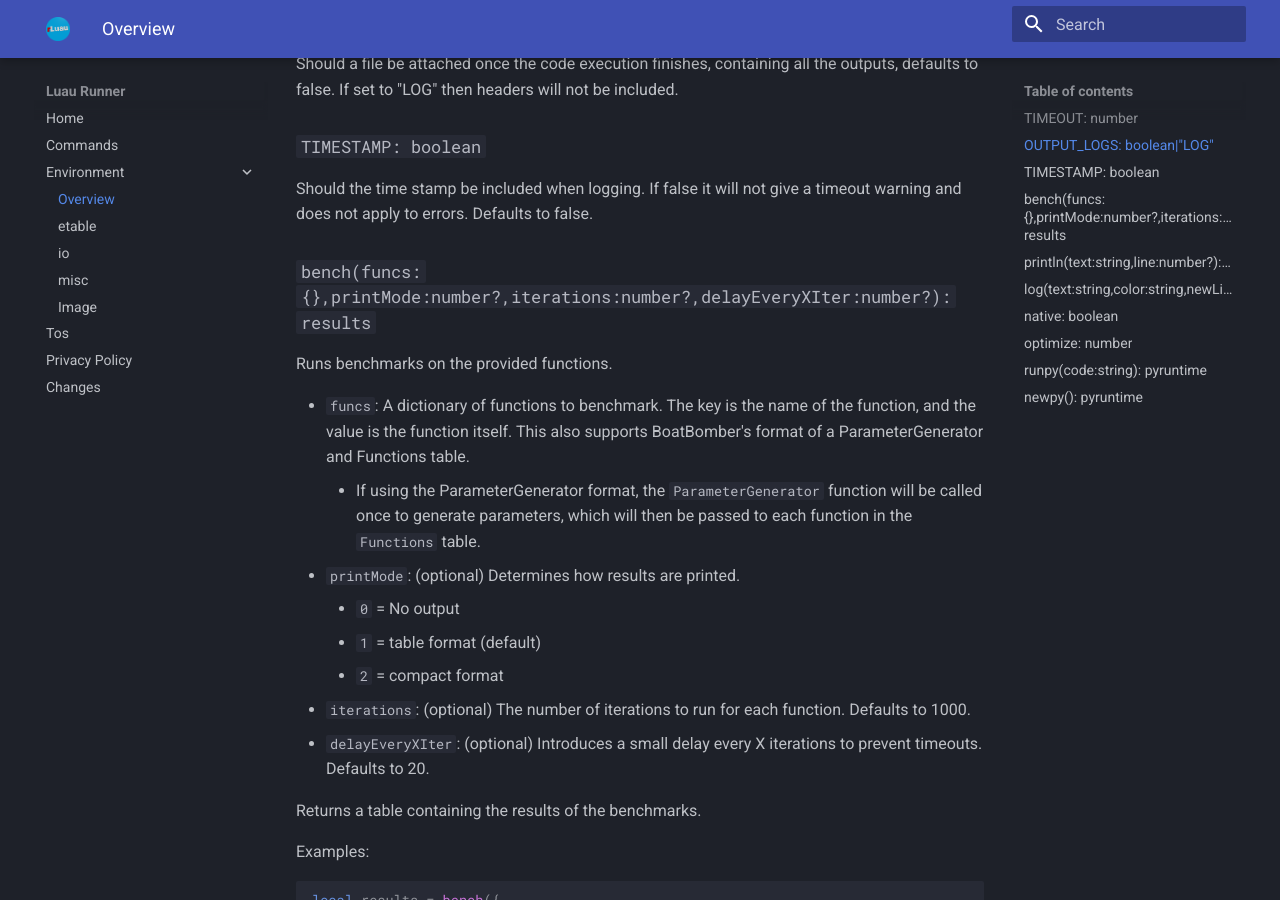
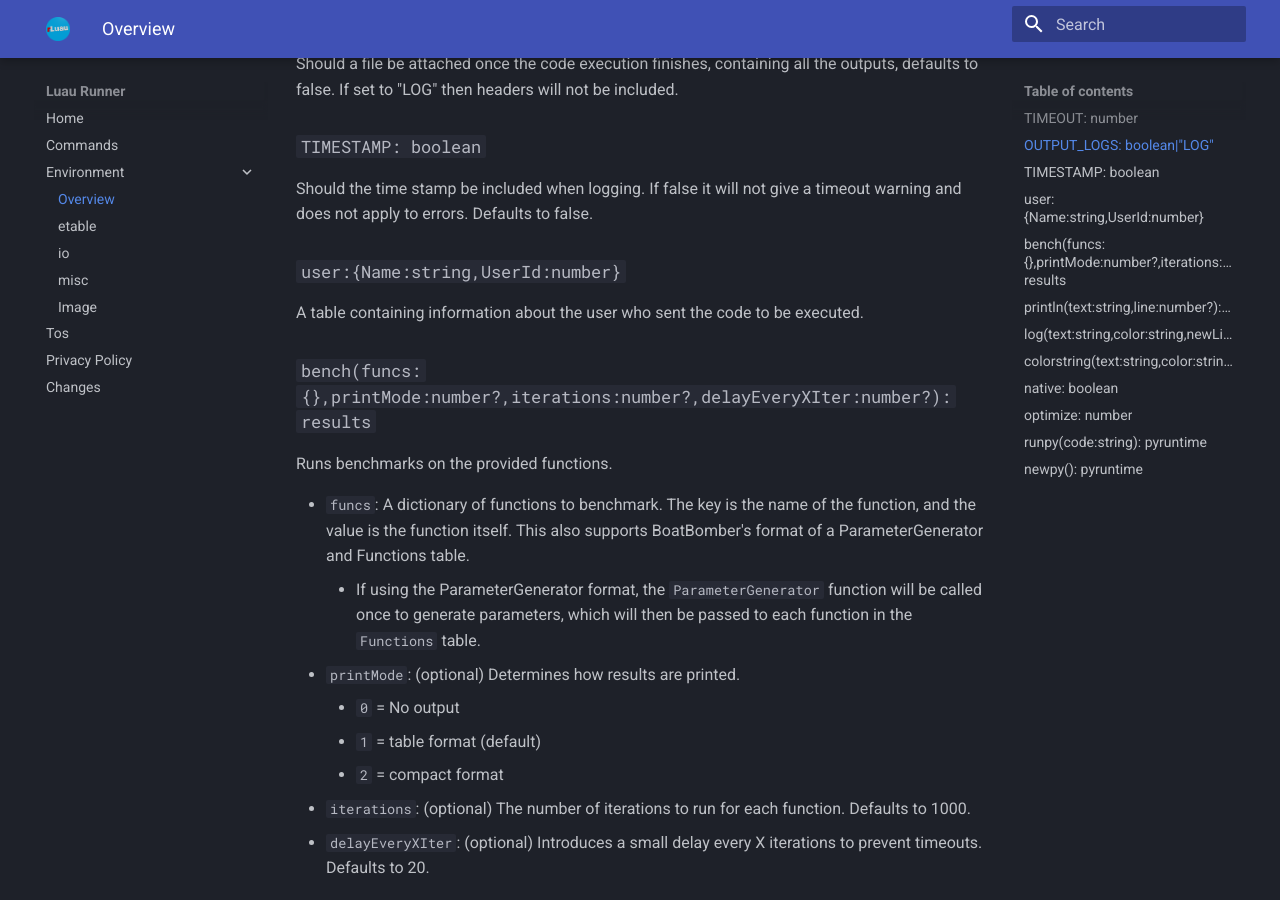
Before and after one commit to haotian2006/LuauBotSite, an MkDocs documentation site: the page built from docs/Environment/index.md, in a window 1280 px wide and 900 px high, scrolled down 745 px. Built offline with MkDocs 1.6.1 and Material for MkDocs 9.7.7, drawn with Linux system fonts in a browser that asks for light colours; some of the changed text lies outside the part shown.

Commit message:
update types

```diff
--- a/docs/Environment/index.md
+++ b/docs/Environment/index.md
@@ -5,7 +5,7 @@
 
 Luau Runner has a few custom globals that you can use.
 
-You can get a typefile containing all the types [here](https://gist.github.com/haotian2006/8b0f32a26f3661969836ef7915ca682b).
+You can get a typefile containing all the types [here](https://github.com/haotian2006/LuauBotSite/blob/main/types.luau).
 
 ### `TIMEOUT: number`
 The maximum time (in seconds) that a code execution is allowed to run before terminated. Defaults to 15 seconds.
@@ -27,6 +27,9 @@
 
 ### `TIMESTAMP: boolean`
 Should the time stamp be included when logging. If false it will not give a timeout warning and does not apply to errors. Defaults to false.
+
+### `user:{Name:string,UserId:number}`
+A table containing information about the user who sent the code to be executed.
 
 ### `bench(funcs:{},printMode:number?,iterations:number?,delayEveryXIter:number?): results`
 
@@ -82,6 +85,9 @@
 ### `log(text:string,color:string,newLine:boolean?)`
 Logs text to the console with a specified color. If newLine is true, it will add a new line after the text.
 
+### `colorstring(text:string,color:string):string`
+Returns a string that will be colored when outputted in ansi.
+
 Valid colors are (casing does not matter):
 
 - `black`
```
Also changed, not shown: docs/Commands.md (+1 -1 lines), 1 other file.
